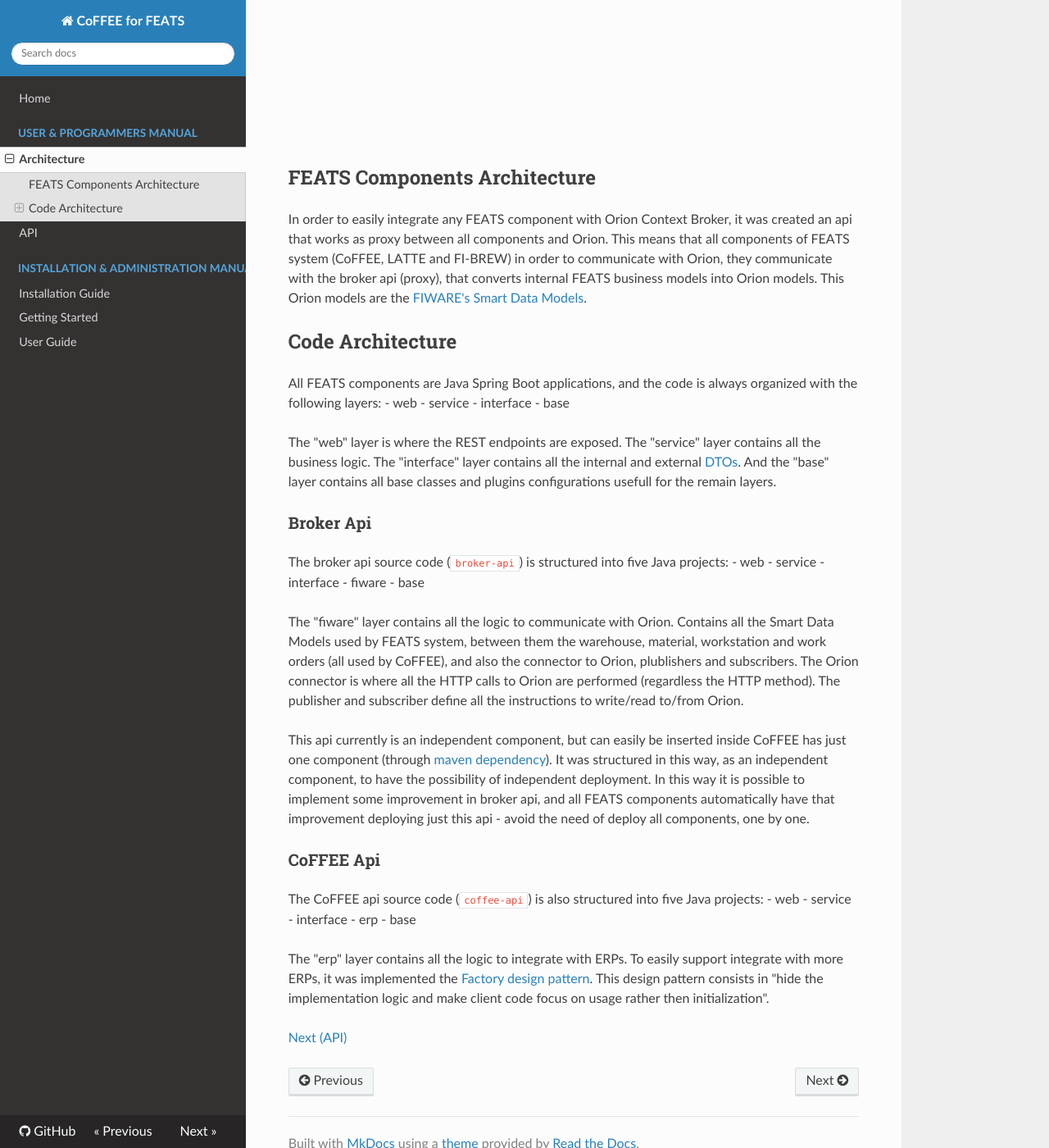
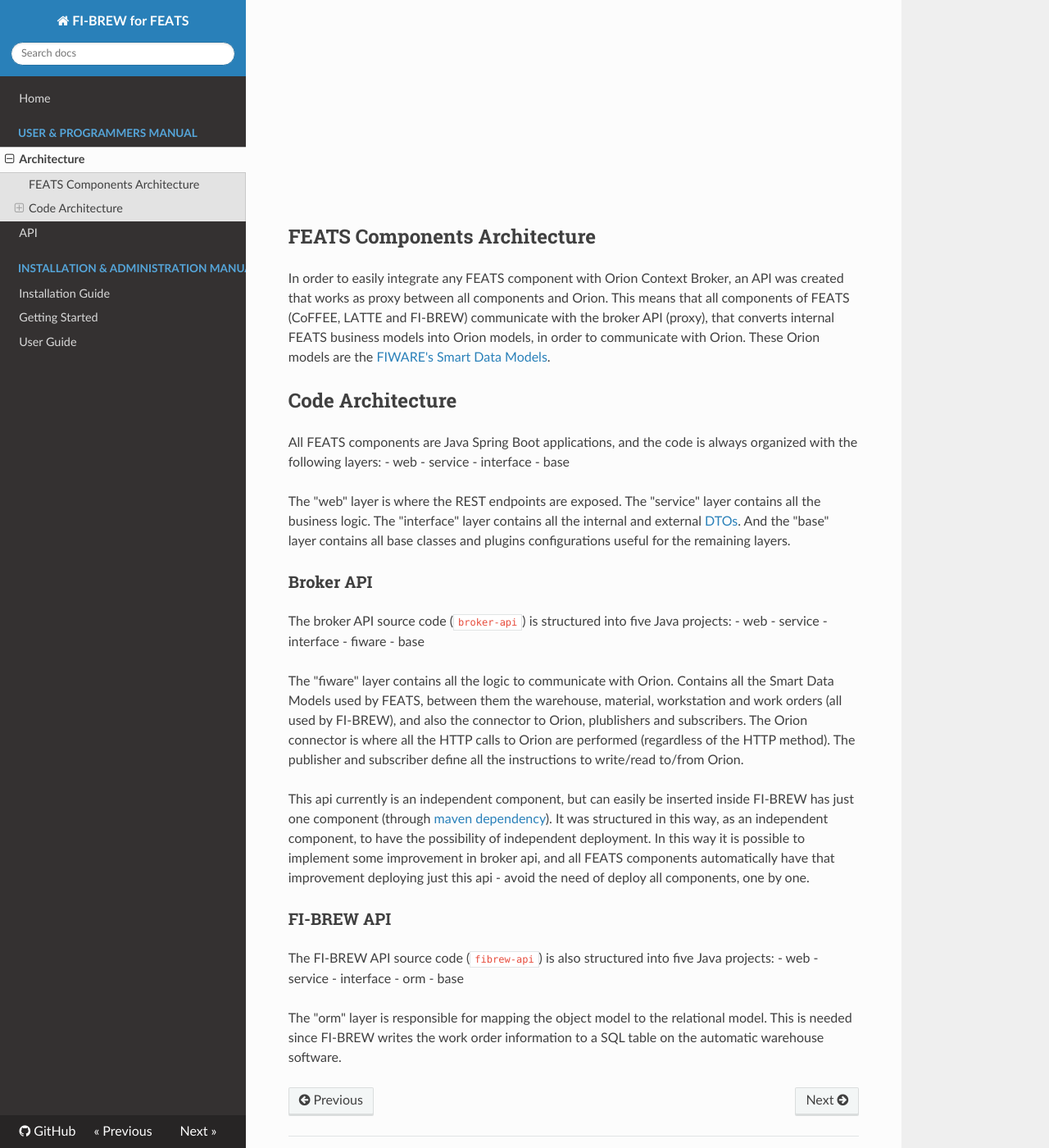
Before and after one commit to Dalma-Systems/fi-brew, an MkDocs documentation site: the page built from docs/architecture.md, in a window 1280 px wide and 1400 px high, scrolled down 512 px. Shown: the whole window at 82% size. Built offline with MkDocs 1.6.1, drawn with Linux system fonts in a browser that asks for light colours; nearby versions of some CDN libraries; old or Windows-style settings are respelled for this version of MkDocs; some of the changed text lies outside the part shown.

Commit message:
Updated documentation.

```diff
--- a/docs/architecture.md
+++ b/docs/architecture.md
@@ -1,14 +1,14 @@
 # Architecture
 
-CoFFEE is a component of FEATS system, and his main goal is integrate with ERPs. Currently it is only supported integrate with [SAP](https://www.sap.com).
-CoFFEE integrate work orders instructions from ERPs, convert them into internal business models, and stores all information in Orion Context Broker.
-The following picture shows the architecture of all FEATS system, where CoFFEE is integrated:
+FI-BREW is a component of FEATS, and its main goal is to integrate with an automatic warehouse. Currently the only supported integration is with [Modula](https://www.modula.eu/) Lift.
+FI-BREW reads work order information from the Orion Context Broker and informs the warehouse about the next batch of raw material that needs to be retrieved. Using this information, the warehouse builds a list of the required material and presents it to warehouse operator, who then only needs to press a button in order to confirm the operation.
+The following picture shows the architecture of FEATS, where FI-BREW is integrated:
 
 <img src="images/feats.png" width="1024" height="600"/>
 
 ## FEATS Components Architecture
 
-In order to easily integrate any FEATS component with Orion Context Broker, it was created an api that works as proxy between all components and Orion. This means that all components of FEATS system (CoFFEE, LATTE and FI-BREW) in order to communicate with Orion, they communicate with the broker api (proxy), that converts internal FEATS business models into Orion models. This Orion models are the [FIWARE's Smart Data Models](https://www.fiware.org/developers/smart-data-models).
+In order to easily integrate any FEATS component with Orion Context Broker, an API was created that works as proxy between all components and Orion. This means that all components of FEATS (CoFFEE, LATTE and FI-BREW) communicate with the broker API (proxy), that converts internal FEATS business models into Orion models, in order to communicate with Orion. These Orion models are the [FIWARE's Smart Data Models](https://www.fiware.org/developers/smart-data-models).
 
 ## Code Architecture
 
@@ -18,31 +18,30 @@ All FEATS components are Java Spring Boot applications, and the code is always o
 - interface
 - base
 
-The "web" layer is where the REST endpoints are exposed. The "service" layer contains all the business logic. The "interface" layer contains all the internal and external [DTOs](https://java-design-patterns.com/patterns/data-transfer-object/). And the "base" layer contains all base classes and plugins configurations usefull for the remain layers.
+The "web" layer is where the REST endpoints are exposed. The "service" layer contains all the business logic. The "interface" layer contains all the internal and external [DTOs](https://java-design-patterns.com/patterns/data-transfer-object/). And the "base" layer contains all base classes and plugins configurations useful for the remaining layers.
 
-### Broker Api
+### Broker API
 
-The broker api source code (`broker-api`) is structured into five Java projects:
+The broker API source code (`broker-api`) is structured into five Java projects:
 - web
 - service
 - interface
 - fiware
 - base
 
-The "fiware" layer contains all the logic to communicate with Orion. Contains all the Smart Data Models used by FEATS system, between them the warehouse, material, workstation and work orders (all used by CoFFEE), and also the connector to Orion, plublishers and subscribers.
-The Orion connector is where all the HTTP calls to Orion are performed (regardless the HTTP method). The publisher and subscriber define all the instructions to write/read to/from Orion.
+The "fiware" layer contains all the logic to communicate with Orion. Contains all the Smart Data Models used by FEATS, between them the warehouse, material, workstation and work orders (all used by FI-BREW), and also the connector to Orion, plublishers and subscribers.
+The Orion connector is where all the HTTP calls to Orion are performed (regardless of the HTTP method). The publisher and subscriber define all the instructions to write/read to/from Orion.
 
-This api currently is an independent component, but can easily be inserted inside CoFFEE has just one component (through [maven dependency](https://maven.apache.org/guides/introduction/introduction-to-dependency-mechanism.html)). It was structured in this way, as an independent component, to have the possibility of independent deployment. In this way it is possible to implement some improvement in broker api, and all FEATS components automatically have that improvement deploying just this api - avoid the need of deploy all components, one by one.
+This api currently is an independent component, but can easily be inserted inside
+FI-BREW has just one component (through [maven dependency](https://maven.apache.org/guides/introduction/introduction-to-dependency-mechanism.html)). It was structured in this way, as an independent component, to have the possibility of independent deployment. In this way it is possible to implement some improvement in broker api, and all FEATS components automatically have that improvement deploying just this api - avoid the need of deploy all components, one by one.
 
-### CoFFEE Api
+### FI-BREW API
 
-The CoFFEE api source code (`coffee-api`) is also structured into five Java projects:
+The FI-BREW API source code (`fibrew-api`) is also structured into five Java projects:
 - web
 - service
 - interface
-- erp
+- orm
 - base
 
-The "erp" layer contains all the logic to integrate with ERPs. To easily support integrate with more ERPs, it was implemented the [Factory design pattern](https://java-design-patterns.com/patterns/factory/). This design pattern consists in "hide the implementation logic and make client code focus on usage rather then initialization".
-
-[Next (API)](api.md)
+The "orm" layer is responsible for mapping the object model to the relational model. This is needed since FI-BREW writes the work order information to a SQL table on the automatic warehouse software.
--- a/mkdocs.yml
+++ b/mkdocs.yml
@@ -1,6 +1,6 @@
-site_name: CoFFEE for FEATS
-repo_url: https://github.com/ramp-eu/CoFFEE.git
-site_description: FEATS CoFFEE Documentation
+site_name: FI-BREW for FEATS
+repo_url: https://github.com/Dalma-Systems/fi-brew
+site_description: FEATS FI-BREW Documentation
 docs_dir: docs
 theme: readthedocs
 pages:
```
Also changed, not shown: .readthedocs.yml (added, +15 -0 lines), README.md (+1 -1 lines), docs/index.md (+4 -4 lines).
